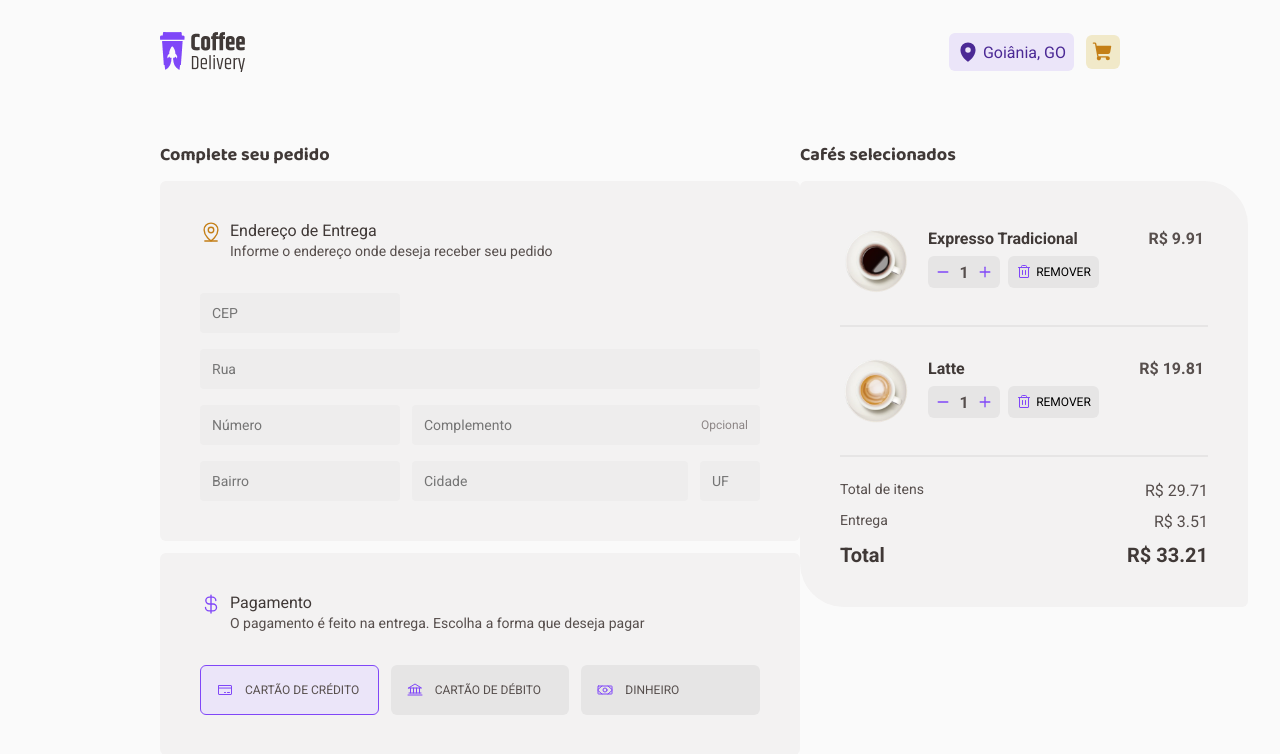
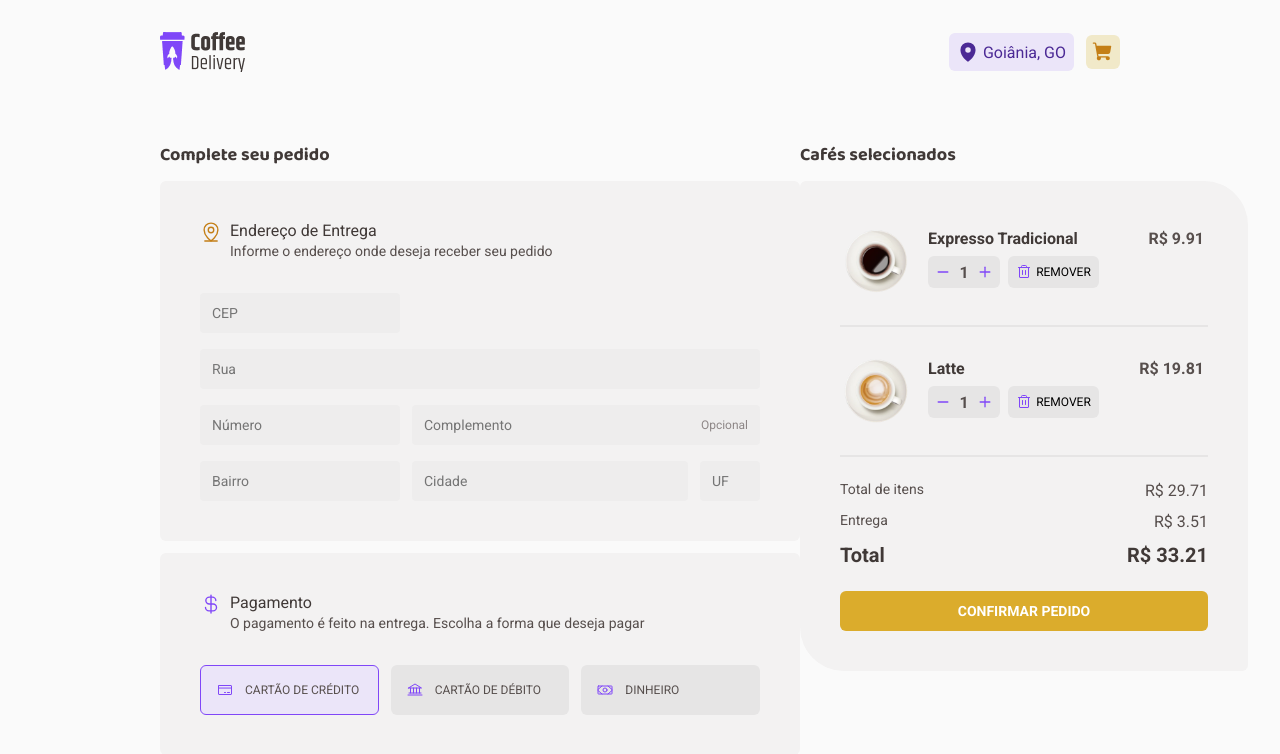
Before and after one commit to Lucasplpx/coffe-delivery, a React (Vite) app: page /checkout in a window 1280 px wide. Shown: the top 754 px of the page. Built offline with nearby package versions, Linux system fonts and the light colour scheme.

Commit message:
style buttonconfirm

```diff
--- a/src/page/Checkout/index.tsx
+++ b/src/page/Checkout/index.tsx
@@ -15,6 +15,7 @@ import americanoIcon from '../../assets/img/americano.png';
 import latteIcon from '../../assets/img/latte.png';
 
 import {
+  ButtonConfirm,
   ButtonsContainer,
   CheckoutContainer,
   CheckoutWrapper,
@@ -109,6 +110,8 @@ export function Checkout() {
               deliveryTotal={3.51}
               total={33.21}
             />
+
+            <ButtonConfirm>Confirmar pedido</ButtonConfirm>
           </CoffeCardWrapper>
         </ConfirmRequestContainer>
       </CheckoutWrapper>
--- a/src/page/Checkout/styles.ts
+++ b/src/page/Checkout/styles.ts
@@ -67,3 +67,27 @@ export const Divider = styled.div`
 
   border: 1px solid ${({ theme }) => theme['base-button']};
 `;
+
+export const ButtonConfirm = styled.button`
+  display: flex;
+  justify-content: center;
+  align-items: center;
+
+  margin: 0;
+  padding: 12px 8px;
+  border: 0;
+  border-radius: 6px;
+
+  font-size: 14px;
+  font-weight: 700;
+
+  text-transform: uppercase;
+  color: ${({ theme }) => theme.white};
+
+  background: ${({ theme }) => theme.yellow};
+  cursor: pointer;
+
+  :focus {
+    box-shadow: 0 0 0 0.125rem ${({ theme }) => theme['yellow-dark']};
+  }
+`;
```
